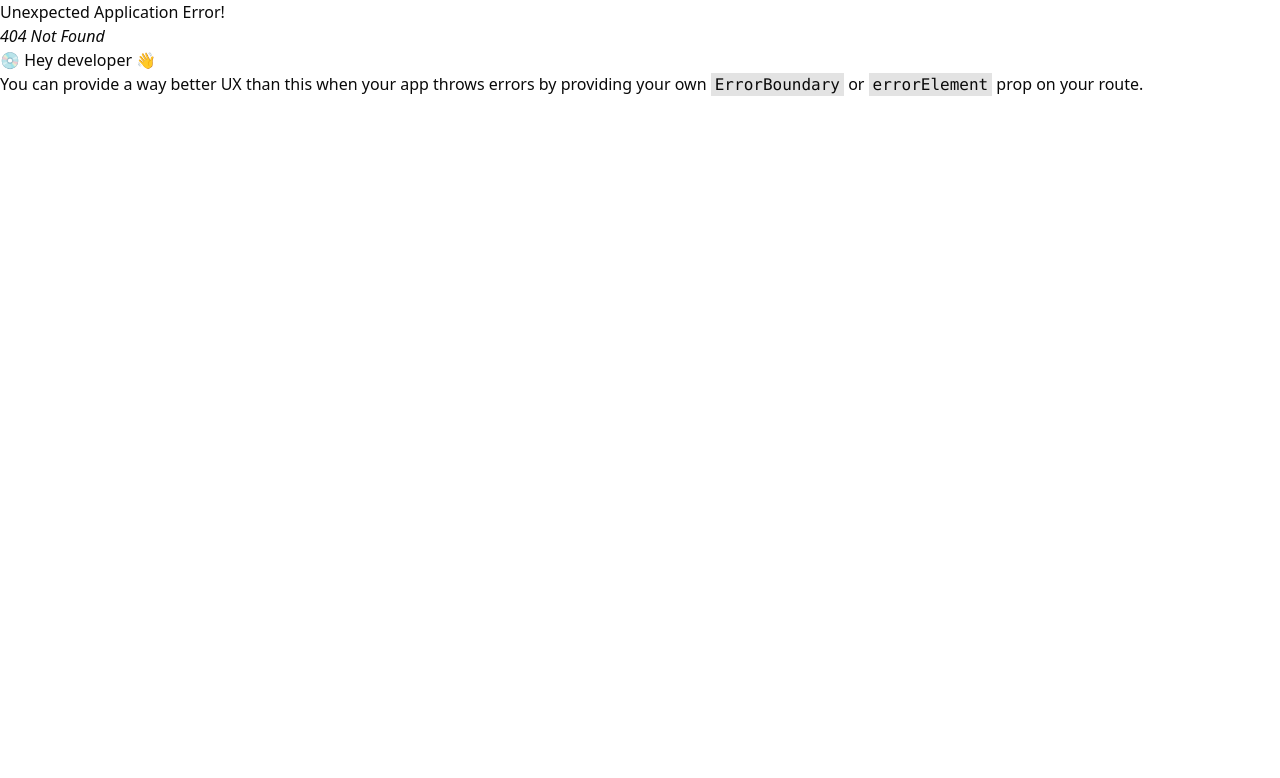
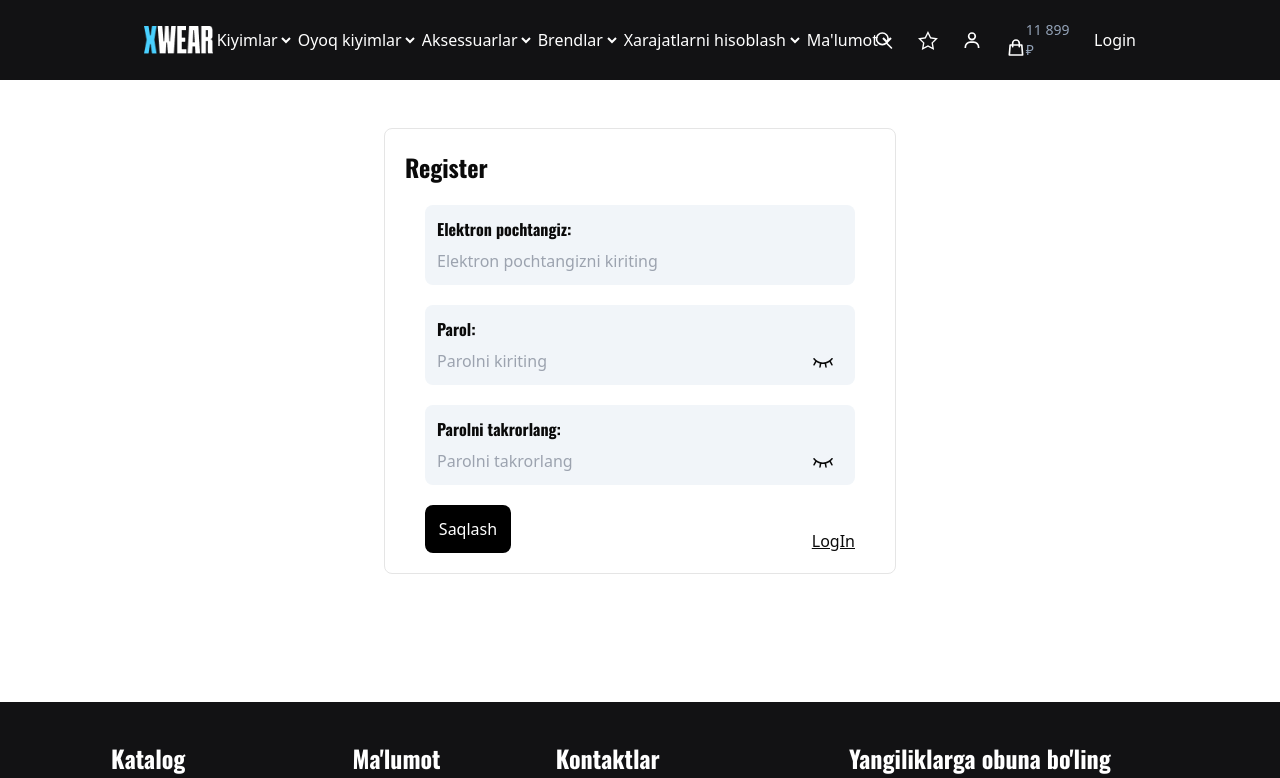
Before and after one commit to Abdumalik-Abdullayev1/Market, a React (Vite) app: page /register in a window 1280 px wide. Before the commit this address had no page. Shown: the top 778 px of the page. Built offline with nearby package versions, Linux system fonts and the light colour scheme.

Commit message:
last updated added login

```diff
--- a/src/components/header/index.jsx
+++ b/src/components/header/index.jsx
@@ -80,6 +80,7 @@
                         <HiOutlineShoppingBag style={{ color: "white", fontSize: "25px" }} />
                         <span className='text-slate-400 text-sm hidden md:block'>11 899 ₽</span>
                     </div>
+                    <button onClick={() => navigate('/login')} className='text-white'>Login</button>
                 </div>
             </div>
         </div>
--- a/src/page/edit-profile/index.jsx
+++ b/src/page/edit-profile/index.jsx
@@ -60,7 +60,7 @@
                                 <DropdownMenuItem onClick={()=> navigate('/history-orders')}>Buyurtmalar</DropdownMenuItem>
                                 <DropdownMenuItem onClick={()=> navigate('/address')}>Joylashuv</DropdownMenuItem>
                                 <DropdownMenuItem onClick={()=> navigate('/edit-password')}>Parol</DropdownMenuItem>
-                                <DropdownMenuItem>Chiqish</DropdownMenuItem>
+                                <DropdownMenuItem >Chiqish</DropdownMenuItem>
                             </DropdownMenuContent>
                         </DropdownMenu>
                     </div>
--- a/src/page/index.jsx
+++ b/src/page/index.jsx
@@ -9,6 +9,8 @@
 import EditProfile from './edit-profile'
 import EditAddress from './edit-address'
 import EditPassword from './edit-password'
+import Login from './login'
+import Register from './register'
 
 export {
     Home,
@@ -21,5 +23,7 @@
     Address,
     EditProfile,
     EditAddress,
-    EditPassword
+    EditPassword,
+    Login,
+    Register
 }
--- /dev/null
+++ b/src/page/login/index.jsx
@@ -0,0 +1,39 @@
+import React, { useState } from 'react'
+import { PiEyeClosed, PiEye } from "react-icons/pi";
+import { useNavigate } from 'react-router-dom';
+
+const Index = () => {
+    const [showPassword, setShowPassword] = useState(false)
+    const navigate = useNavigate()
+    return (
+        <div className='px-5 xl:px-32 my-32 flex justify-center'>
+            <div className='border rounded-lg p-5 w-3/6'>
+                <h2 className='col-span-3' style={{ fontFamily: 'Oswald', fontSize: '24px' }}>Login</h2>
+                <div className='grid grid-cols-1 p-5 gap-5'>
+                    <div className='bg-slate-100 p-3 rounded-lg space-y-2'>
+                        <h3 style={{ fontFamily: 'Oswald' }}>Elektron pochtangiz:</h3>
+                        <input type="email" placeholder='Elektron pochtangizni kiriting' className='bg-transparent w-full outline-none' />
+                    </div>
+                    <div className='bg-slate-100 p-3 rounded-lg space-y-2 relative'>
+                        <h3 style={{ fontFamily: 'Oswald' }}>Parol:</h3>
+                        <input type={showPassword ? "text" : "password"} placeholder='Parolni kiriting' className='bg-transparent w-full outline-none' />
+                        <span
+                            onClick={() => setShowPassword(prev => !prev)}
+                            className='absolute cursor-pointer right-2 top-6 p-3 text-2xl'
+                        >
+                            {showPassword ? <PiEye /> : <PiEyeClosed />}
+                        </span>
+                    </div>
+                </div>
+                <div className='px-5 flex items-end justify-between'>
+                    <button className='p-3 bg-black text-white w-[40%] sm:w-[20%] rounded-lg text-center'>
+                        Saqlash
+                    </button>
+                    <button onClick={() => navigate('/register')} className='underline hover:text-blue-500 duration-300'>Ro'yhatdan o'tish</button>
+                </div>
+            </div>
+        </div>
+    )
+}
+
+export default Index
--- /dev/null
+++ b/src/page/register/index.jsx
@@ -0,0 +1,50 @@
+import React, { useState } from 'react'
+import { PiEyeClosed, PiEye } from "react-icons/pi";
+import { useNavigate } from 'react-router-dom';
+
+const Index = () => {
+    const [showPassword, setShowPassword] = useState(false)
+    const [repeatPassword, setRepeatPassword] = useState(false)
+    const navigate = useNavigate()
+    return (
+        <div className='px-5 xl:px-32 my-32 flex justify-center'>
+            <div className='border rounded-lg p-5 w-3/6'>
+                <h2 className='col-span-3' style={{ fontFamily: 'Oswald', fontSize: '24px' }}>Register</h2>
+                <div className='grid grid-cols-1 p-5 gap-5'>
+                    <div className='bg-slate-100 p-3 rounded-lg space-y-2'>
+                        <h3 style={{ fontFamily: 'Oswald' }}>Elektron pochtangiz:</h3>
+                        <input type="email" placeholder='Elektron pochtangizni kiriting' className='bg-transparent w-full outline-none' />
+                    </div>
+                    <div className='bg-slate-100 p-3 rounded-lg space-y-2 relative'>
+                        <h3 style={{ fontFamily: 'Oswald' }}>Parol:</h3>
+                        <input type={showPassword ? "text" : "password"} placeholder='Parolni kiriting' className='bg-transparent w-full outline-none' />
+                        <span
+                            onClick={() => setShowPassword(prev => !prev)}
+                            className='absolute cursor-pointer right-2 top-6 p-3 text-2xl'
+                        >
+                            {showPassword ? <PiEye /> : <PiEyeClosed />}
+                        </span>
+                    </div>
+                    <div className='bg-slate-100 p-3 rounded-lg space-y-2 relative'>
+                        <h3 style={{ fontFamily: 'Oswald' }}>Parolni takrorlang:</h3>
+                        <input type={repeatPassword ? "text" : "password"} placeholder='Parolni takrorlang' className='bg-transparent w-full outline-none' />
+                        <span
+                            onClick={() => setRepeatPassword(prev => !prev)}
+                            className='absolute cursor-pointer right-2 top-6 p-3 text-2xl'
+                        >
+                            {repeatPassword ? <PiEye /> : <PiEyeClosed />}
+                        </span>
+                    </div>
+                </div>
+                <div className='px-5 flex items-end justify-between'>
+                    <button className='p-3 bg-black text-white w-[40%] sm:w-[20%] rounded-lg text-center'>
+                        Saqlash
+                    </button>
+                    <button onClick={() => navigate('/login')} className='underline hover:text-blue-500 duration-300'>LogIn</button>
+                </div>
+            </div>
+        </div>
+    )
+}
+
+export default Index
--- a/src/router/index.jsx
+++ b/src/router/index.jsx
@@ -12,7 +12,9 @@
   HistoryOrders,
   Address,
   EditAddress,
-  EditPassword
+  EditPassword,
+  Login,
+  Register
 } from "../page";
 
 const Router = () => {
@@ -33,6 +35,8 @@
         <Route path="/address" element={<Address />} />
         <Route path="/edit-address" element={<EditAddress />} />
         <Route path="/edit-password" element={<EditPassword />} />
+        <Route path="/login" element={<Login />} />
+        <Route path="/register" element={<Register />} />
       </Route>
     )
   );
```
